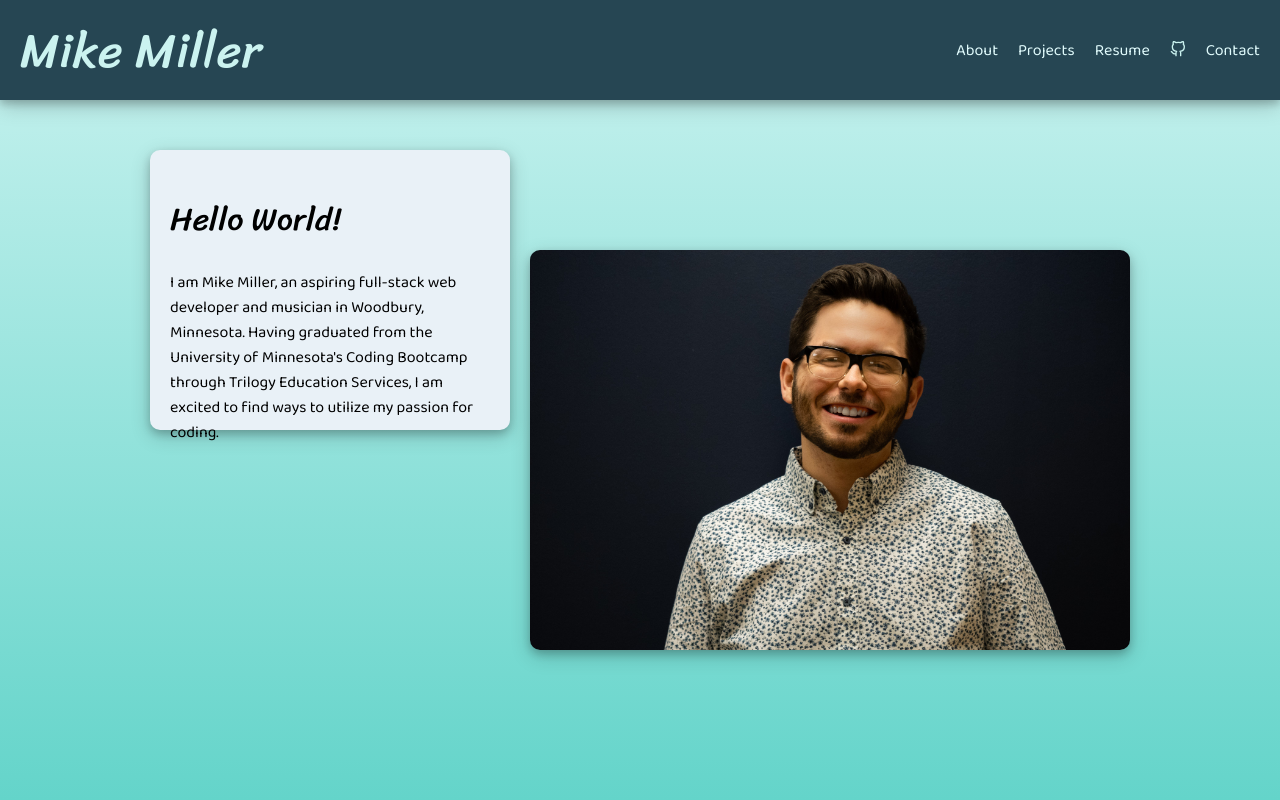
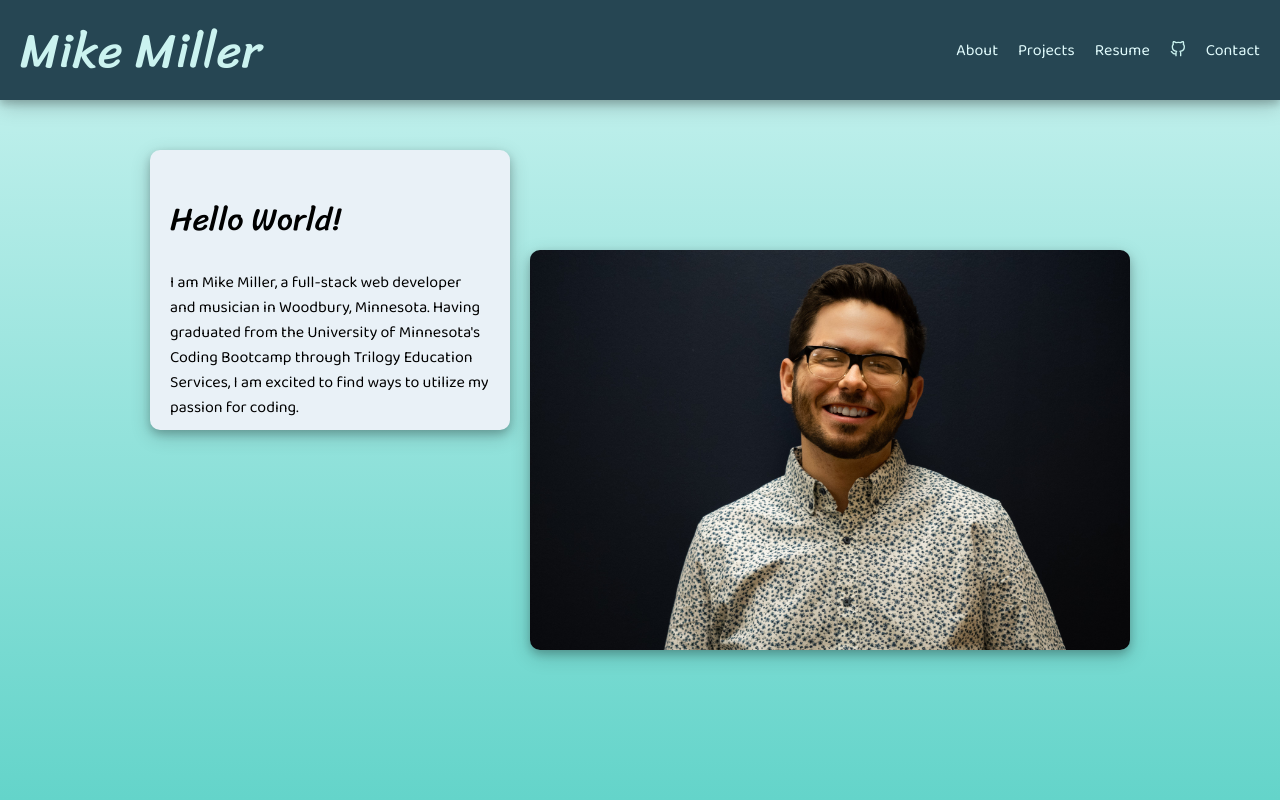
Before and after one commit to mimi5930/mike-miller-dev-port, a React (Create React App) app: page / in a window 1280 px wide. Shown: the top 800 px of the page. Built offline with nearby package versions, Linux system fonts and the light colour scheme.

Commit message:
active language changes in bio

```diff
--- a/src/pages/About.jsx
+++ b/src/pages/About.jsx
@@ -9,11 +9,10 @@ export default function About() {
           <div className="about-title-container">
             <h1>Hello World!</h1>
             <p>
-              I am Mike Miller, an aspiring full-stack web developer and
-              musician in Woodbury, Minnesota. Having graduated from the
-              University of Minnesota's Coding Bootcamp through Trilogy
-              Education Services, I am excited to find ways to utilize my
-              passion for coding.
+              I am Mike Miller, a full-stack web developer and musician in
+              Woodbury, Minnesota. Having graduated from the University of
+              Minnesota's Coding Bootcamp through Trilogy Education Services, I
+              am excited to find ways to utilize my passion for coding.
             </p>
           </div>
           <img
```
